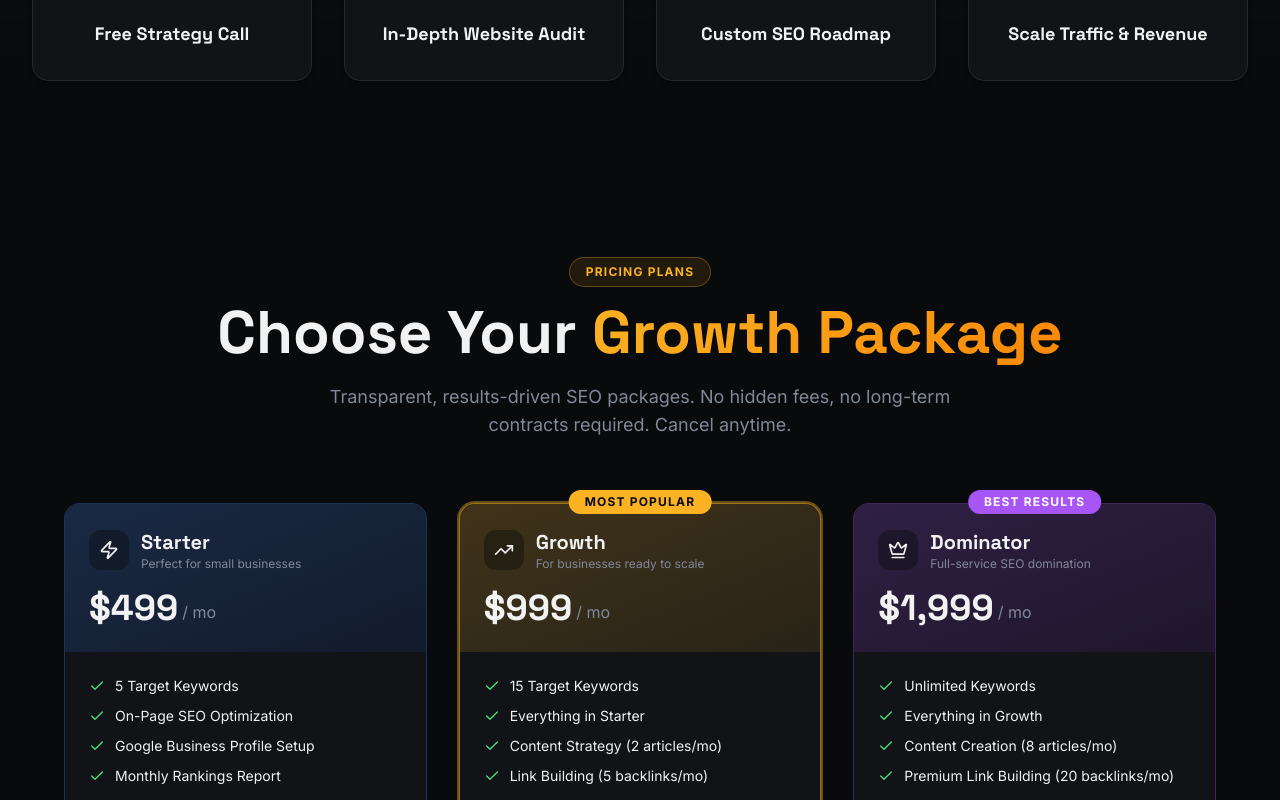
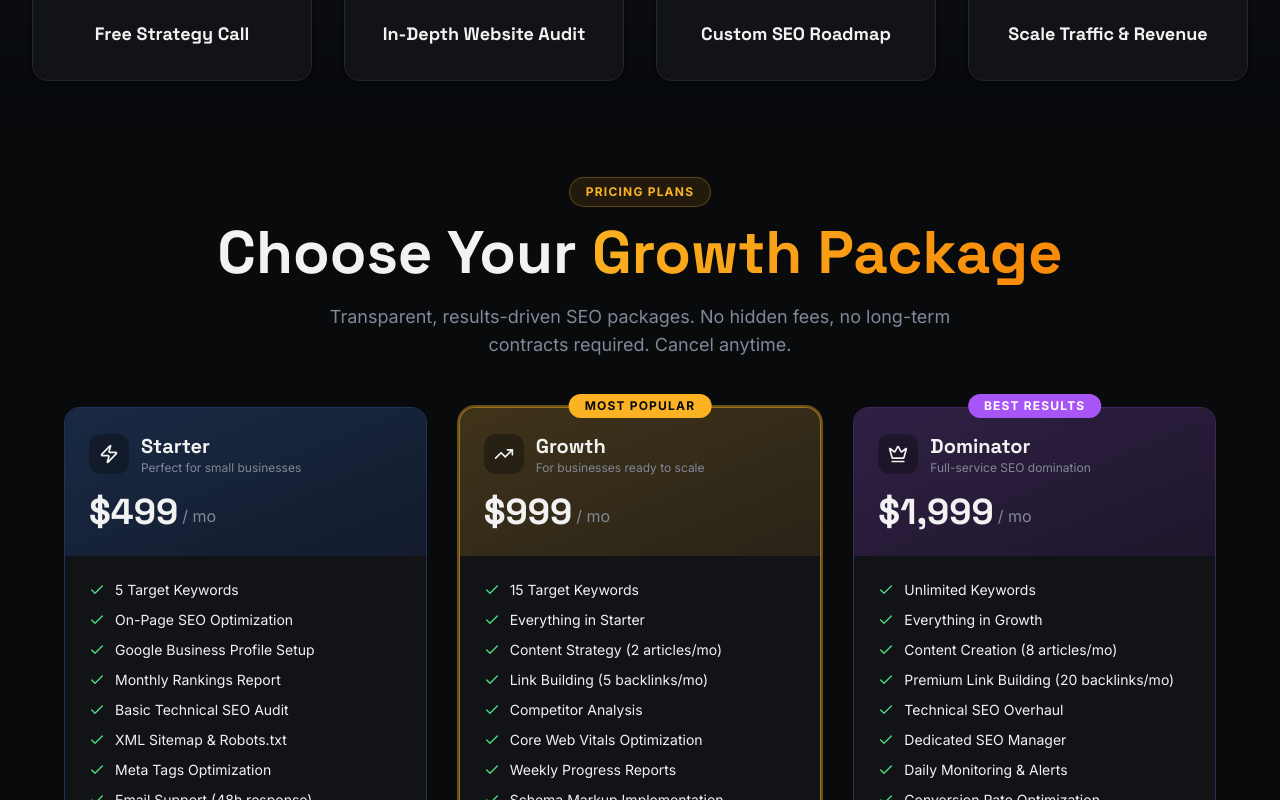
Before and after one commit to unitd-manager/seodigitalmarketing, a React (Vite) app: page / in a window 1280 px wide. Shown: the part 6260-7060 px from the top of the page. Built offline with nearby package versions, Linux system fonts and the light colour scheme; the HTML template or start-up script is replaced by a standard one.

Commit message:
pricingpadding

```diff
--- a/src/components/PricingSection.tsx
+++ b/src/components/PricingSection.tsx
@@ -111,14 +111,14 @@ const PricingSection = () => {
   };
 
   return (
-    <section id="pricing" className="py-24 lg:py-32" ref={ref}>
+    <section id="pricing" className="py-6 lg:py-12" ref={ref}>
       <div className="section-container">
         {/* Section header */}
         <motion.div
           initial={{ opacity: 0, y: 30 }}
           animate={inView ? { opacity: 1, y: 0 } : {}}
           transition={{ duration: 0.6 }}
-          className="text-center mb-16"
+          className="text-center mb-12"
         >
           <span className="inline-block px-4 py-1.5 rounded-full border border-primary/30 bg-primary/10 text-primary text-xs font-bold uppercase tracking-widest mb-4">
             Pricing Plans
```
